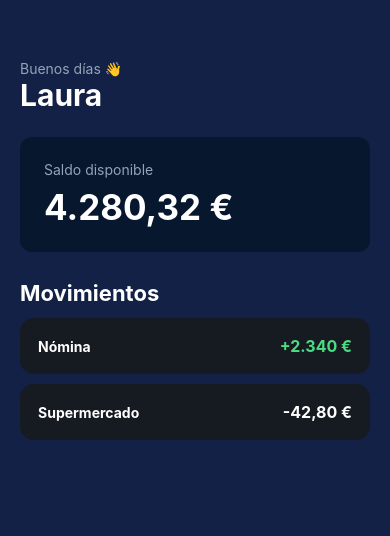
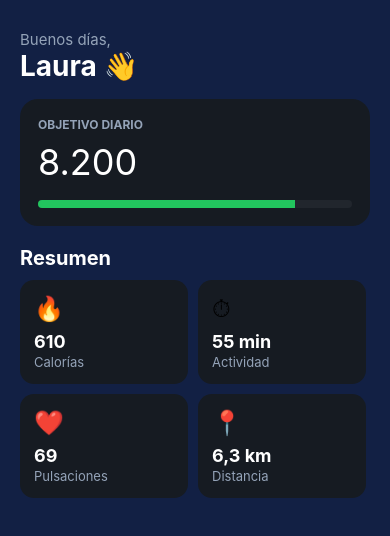
Before and after one commit to ainaragorriaplante/cuaderno-ainara-01-rn, a React Native app: screen / in a window 390 px wide. Shown: the top 536 px of the page. Built offline with nearby package versions, Linux system fonts and the light colour scheme.

Commit message:
Ejercicio 10 - Proyecto final: Fitness

```diff
--- a/App.tsx
+++ b/App.tsx
@@ -2,35 +2,41 @@ import { ScrollView, StyleSheet, Text, View } from 'react-native';
 
 export default function App() {
   return (
-    <ScrollView style={styles.container}>
-      <Text style={styles.hello}>Buenos días 👋</Text>
-      <Text style={styles.user}>Laura</Text>
+    <ScrollView
+      style={styles.container}
+      contentContainerStyle={styles.contentContainer}
+      showsVerticalScrollIndicator={false}
+    >
+      <Text style={styles.greeting}>Buenos días,</Text>
+      <Text style={styles.user}>Laura 👋</Text>
 
-      <View style={styles.balanceCard}>
-        <Text style={styles.balanceLabel}>Saldo disponible</Text>
-        <Text style={styles.balance}>4.280,32 €</Text>
+      <View style={styles.goalCard}>
+        <Text style={styles.goalLabel}>OBJETIVO DIARIO</Text>
+        <Text style={styles.steps}>8.200</Text>
+
+        <View style={styles.progressBackground}>
+          <View style={styles.progress} />
+        </View>
       </View>
 
-      <Text style={styles.sectionTitle}>Movimientos</Text>
-      <Movement title="Nómina" amount="+2.340 €" isPositive={true} />
-      <Movement title="Supermercado" amount="-42,80 €" isPositive={false} />
+      <Text style={styles.sectionTitle}>Resumen</Text>
+
+      <View style={styles.grid}>
+        <StatCard icon="🔥" value="610" label="Calorías" />
+        <StatCard icon="⏱" value="55 min" label="Actividad" />
+        <StatCard icon="❤️" value="69" label="Pulsaciones" />
+        <StatCard icon="📍" value="6,3 km" label="Distancia" />
+      </View>
     </ScrollView>
   );
 }
 
-type MovementProps = {
-  title: string;
-  amount: string;
-  isPositive: boolean;
-};
-
-function Movement({ title, amount, isPositive }: MovementProps) {
+function StatCard({ icon, value, label }: { icon: string; value: string; label: string }) {
   return (
-    <View style={styles.movement}>
-      <Text style={styles.movementTitle}>{title}</Text>
-      <Text style={[styles.amount, { color: isPositive ? '#4ade80' : '#ffffff' }]}>
-        {amount}
-      </Text>
+    <View style={styles.statCard}>
+      <Text style={styles.statIcon}>{icon}</Text>
+      <Text style={styles.statValue}>{value}</Text>
+      <Text style={styles.statLabel}>{label}</Text>
     </View>
   );
 }
@@ -38,55 +44,80 @@ function Movement({ title, amount, isPositive }: MovementProps) {
 const styles = StyleSheet.create({
   container: {
     flex: 1,
-    backgroundColor: '#122145',
+    backgroundColor: '#122044',
+  },
+  contentContainer: {
     paddingHorizontal: 20,
+    paddingTop: 30,
+    paddingBottom: 30,
   },
-  hello: {
-    marginTop: 60,
+  greeting: {
     color: '#94a3b8',
+    fontSize: 15,
   },
   user: {
+    fontSize: 28,
+    fontWeight: 'bold',
+    marginBottom: 16,
     color: '#ffffff',
-    fontSize: 30,
+  },
+  goalCard: {
+    backgroundColor: '#161b22',
+    padding: 18,
+    borderRadius: 18,
+  },
+  goalLabel: {
+    color: '#94a3b8',
     fontWeight: 'bold',
-    marginBottom: 24,
-    },
-  balanceCard: {
-    backgroundColor: '#06172e',
-    padding: 24,
-    borderRadius: 12,
+    fontSize: 12,
   },
-  balanceLabel: {
-    color: '#94a3b8',
+  steps: {
+    marginTop: 8,
+    color: 'white',
+    fontSize: 36,
   },
-  balance: {
-    color: 'white',
-    fontSize: 35,
-    fontWeight: 'bold',
-    marginTop: 8,
+  progressBackground: {
+    height: 8,
+    backgroundColor: '#21262d',
+    borderRadius: 4,
+    marginTop: 16,
+    overflow: 'hidden',
+  },
+  progress: {
+    width: '82%',
+    height: '100%',
+    backgroundColor: '#22c55e',
   },
   sectionTitle: {
-    fontSize: 22,
-    fontWeight: 'bold',
-    marginTop: 28,
-    marginBottom: 12,
-    color: '#ffffff',
-  },
-  movement: {
-    flexDirection: 'row',
-    alignItems: 'center',
-    justifyContent: 'space-between',
-    backgroundColor: '#161b22',
-    padding: 18,
-    borderRadius: 14,
+    marginTop: 20,
     marginBottom: 10,
-  },
-  movementTitle: {
+    fontSize: 20,
     fontWeight: 'bold',
     color: '#ffffff',
   },
-  amount: {
+  grid: {
+    flexDirection: 'row',
+    flexWrap: 'wrap',
+    gap: 10,
+  },
+  statCard: {
+    width: '48%',
+    backgroundColor: '#161b22',
+    borderRadius: 14,
+    padding: 14,
+  },
+  statIcon: {
+    fontSize: 24,
+  },
+  statValue: {
+    marginTop: 8,
+    fontSize: 18,
     fontWeight: 'bold',
-    fontSize: 16,
+    color: '#ffffff',
+  },
+  statLabel: {
+    marginTop: 2,
+    color: '#94a3b8',
+    fontSize: 13,
   },
 });
```
Also changed, not shown: EJERCICIO-10/App.tsx (+123 -0 lines), EJERCICIO-10/README.md.
